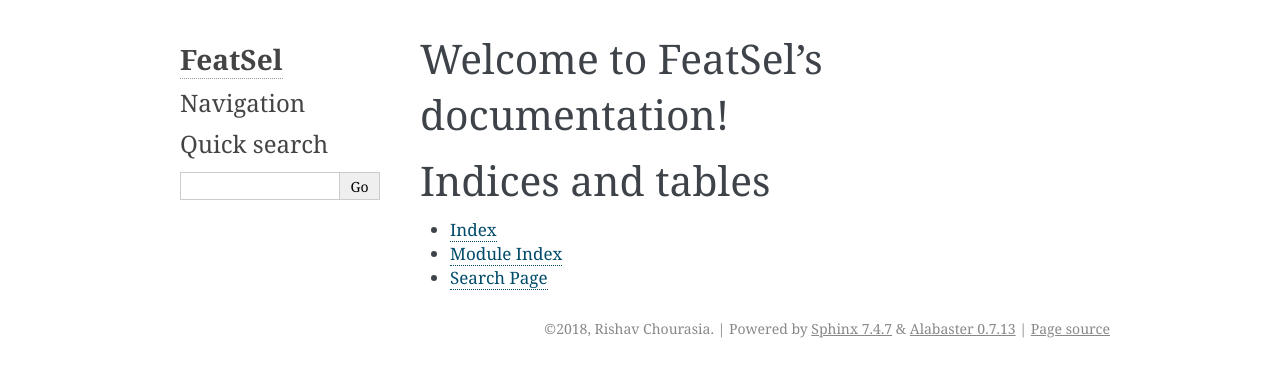
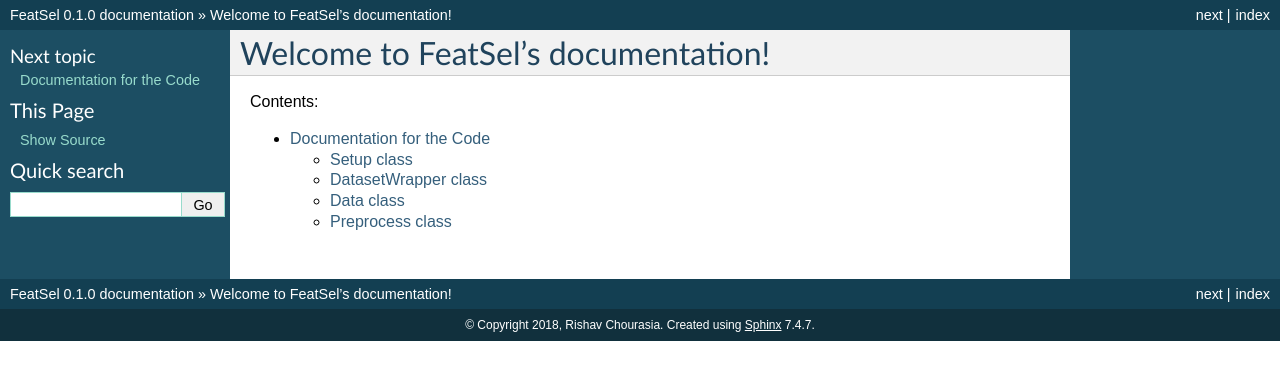
Before and after one commit to soumik-kanad/FeatSel, a Sphinx documentation site: the page built from docs/source/index.rst, in a window 1280 px wide. Shown: the top 380 px of the page. Built offline with Sphinx 7.4.7, drawn with Linux system fonts in a browser that asks for light colours.

Commit message:
Added docs

```diff
--- a/FeatSel/__init__.py
+++ b/FeatSel/__init__.py
@@ -1,3 +1,8 @@
+"""A pypi module for preprocessing and metaheuristic search based feature selection.
+
+.. moduleauthor:: Rishav Chourasia<rishav.chourasia@gmail.com>, Soumik Mukhopadhyay<soumik.kannad@gmail.com>
+
+"""
 from FeatSel.Setup import Setup
 from FeatSel.DatasetWrapper import DatasetWrapper
 from FeatSel.Data import Data
--- a/docs/source/FeatSel.rst
+++ b/docs/source/FeatSel.rst
@@ -4,18 +4,28 @@
 .. automodule:: FeatSel
 
 
-useful #1 -- auto members
+Setup class
 =========================
 
-This is something I want to say that is not in the docstring.
+.. autoclass:: FeatSel.Setup
+   :members: __init__, loadDefaults, verifySetup
 
-.. autoclass:: FeatSel.Setup
-   :members: loadDefaults, verifySetup
-
-useful #2 -- explicit members
+DatasetWrapper class
 =============================
 
-This is something I want to say that is not in the docstring.
+.. autoclass:: FeatSel.DatasetWrapper
+   :members: sequential_forward, simulated_annealing
 
-.. autoclass:: FeatSel.DatasetWrapper
-   :members: sequential_forward
+Data class
+=============================
+
+A dictionary to object conversion tool
+
+.. autoclass:: FeatSel.Data
+   :members: __init__
+
+Preprocess class
+=============================
+
+.. autoclass:: FeatSel.Preprocessor
+   :members: __init__, load, Preprocess
--- a/docs/source/conf.py
+++ b/docs/source/conf.py
@@ -85,7 +85,11 @@
 # The theme to use for HTML and HTML Help pages.  See the documentation for
 # a list of builtin themes.
 #
-html_theme = 'alabaster'
+html_theme = "classic"
+# html_theme_options = {
+#     "rightsidebar": "true",
+#     "relbarbgcolor": "black"
+# }
 
 # Theme options are theme-specific and customize the look and feel of a theme
 # further.  For a list of options available for each theme, see the
@@ -103,15 +107,15 @@
 #
 # This is required for the alabaster theme
 # refs: http://alabaster.readthedocs.io/en/latest/installation.html#sidebars
-html_sidebars = {
-    '**': [
-        'about.html',
-        'navigation.html',
-        'relations.html',  # needs 'show_related': True theme option to display
-        'searchbox.html',
-        'donate.html',
-    ]
-}
+# html_sidebars = {
+#     '**': [
+#         'about.html',
+#         'navigation.html',
+#         'relations.html',  # needs 'show_related': True theme option to display
+#         'searchbox.html',
+#         'donate.html',
+#     ]
+# }
 
 
 # -- Options for HTMLHelp output ------------------------------------------
--- a/docs/source/index.rst
+++ b/docs/source/index.rst
@@ -10,11 +10,4 @@
    :maxdepth: 2
    :caption: Contents:
 
-
-
-Indices and tables
-==================
-
-* :ref:`genindex`
-* :ref:`modindex`
-* :ref:`search`
+   FeatSel
```
Also changed, not shown: 2 other files.
